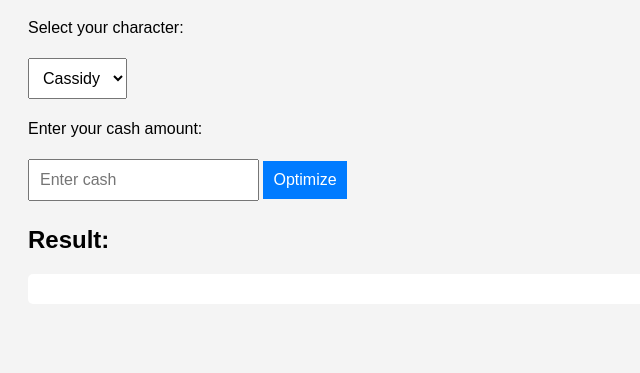
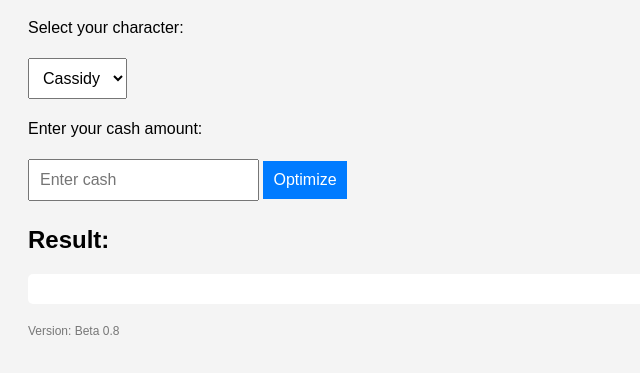
Before and after one commit to Viscousss/Stadium-DPS-Optimizer, a plain HTML site: page index.html in a window 1280 px wide. Shown: the part 89-462 px from the top of the page, without its empty margins (0-640 px from the left). Drawn offline with Linux system fonts and the light colour scheme.

Commit message:
Update index.html

```diff
--- a/index.html
+++ b/index.html
@@ -30,6 +30,11 @@
             margin-top: 15px;
             white-space: pre-wrap;
         }
+        #version {
+            font-size: 12px;
+            color: #777;
+            margin-top: 20px;
+        }
     </style>
 </head>
 <body>
@@ -43,6 +48,8 @@
     <button onclick="optimizeDPS()">Optimize</button>
     <h2>Result:</h2>
     <pre id="result"></pre>
+
+    <div id="version">Version: Beta 0.8</div>
 
     <script>
         const characters = {
```
